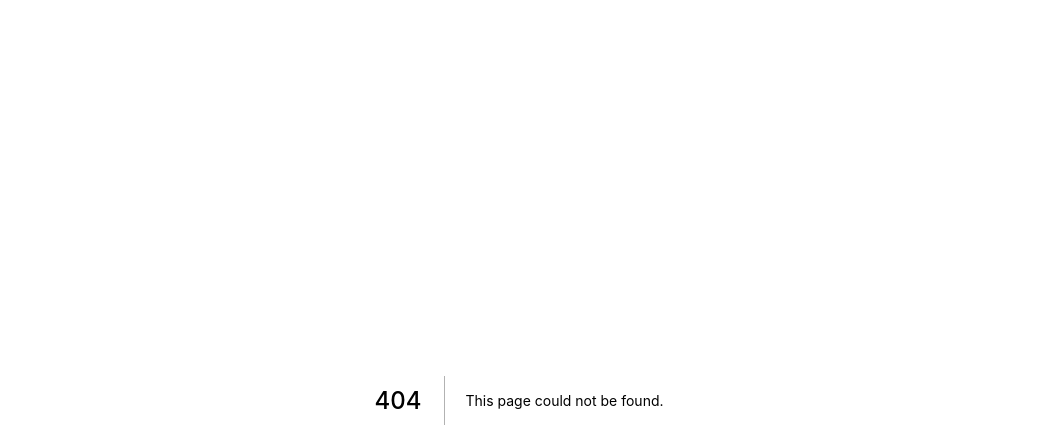
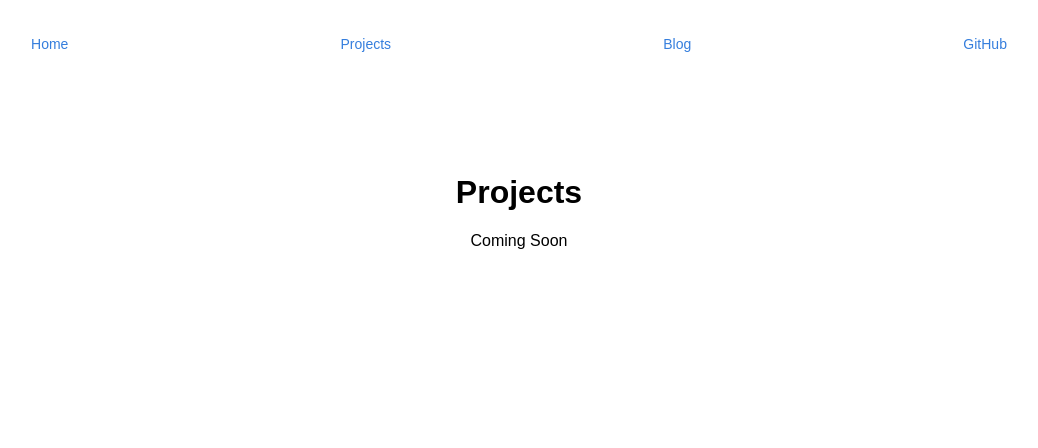
Before and after one commit to rchasman/roeychasman.com, a Next.js app: page /projects in a window 1280 px wide. Before the commit this address had no page. Shown: the top 448 px of the page, without its empty margins (121-1159 px from the left). Built offline with nearby package versions, Linux system fonts and the light colour scheme.

Commit message:
RDC - Add other nav pages with placeholders.

```diff
--- a/components/nav.js
+++ b/components/nav.js
@@ -9,8 +9,8 @@ const links = [
 ]
 
 export default () => (
-  <nav className="tc">
-    <ul className='flex justify-between pv1 ph3'>
+  <nav className="tc mv4">
+    <ul className='flex justify-around ph3'>
       {links.map(({ key, href, label }) => (
         <li className='flex pv1 ph2' key={`nav-link-${href}-${label}`}>
           <a className='blue f6 no-underline' href={href}>{label}</a>
--- /dev/null
+++ b/pages/projects.js
@@ -0,0 +1,14 @@
+import React from 'react'
+import Nav from '../components/nav'
+
+const Projects = () => (
+  <div>
+    <Nav />
+    <div className="tc pt5">
+      <h1>Projects</h1>
+      <p>Coming Soon</p>
+    </div>
+  </div>
+)
+
+export default Projects
```
Also changed, not shown: pages/blog.js (added, +14 -0 lines), pages/index.js (+6 -6 lines).
